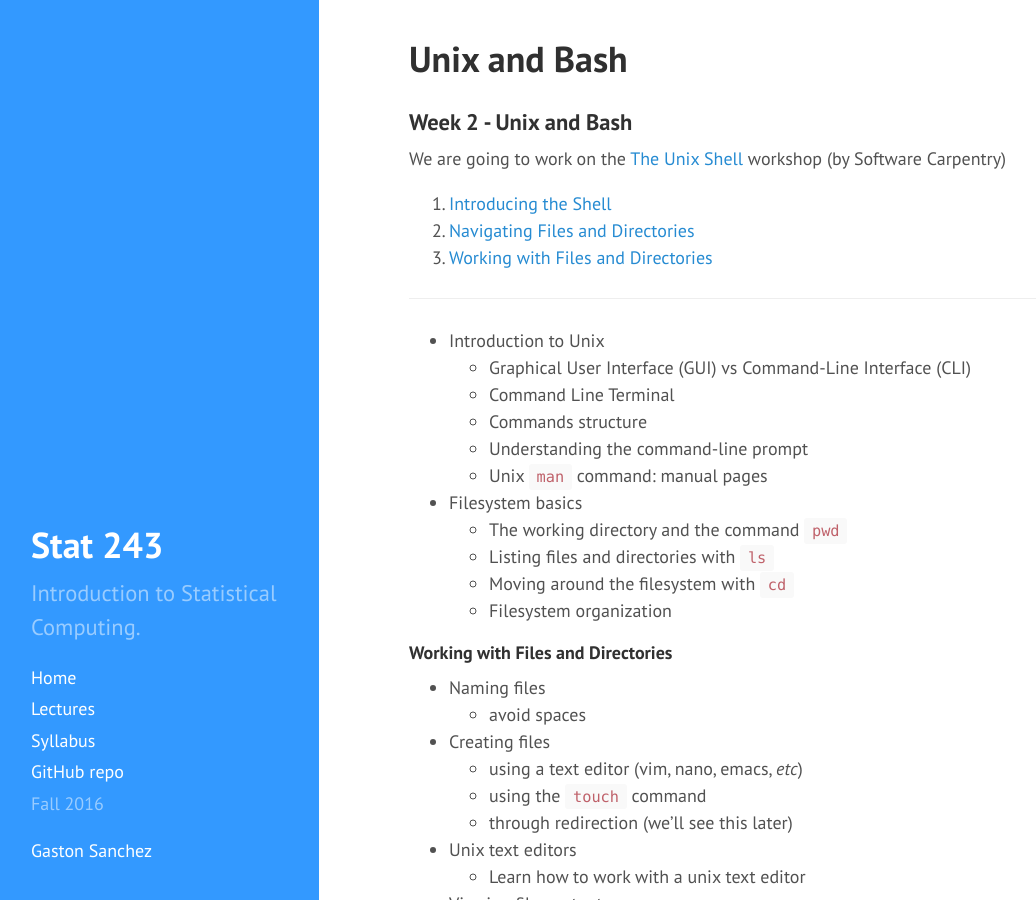
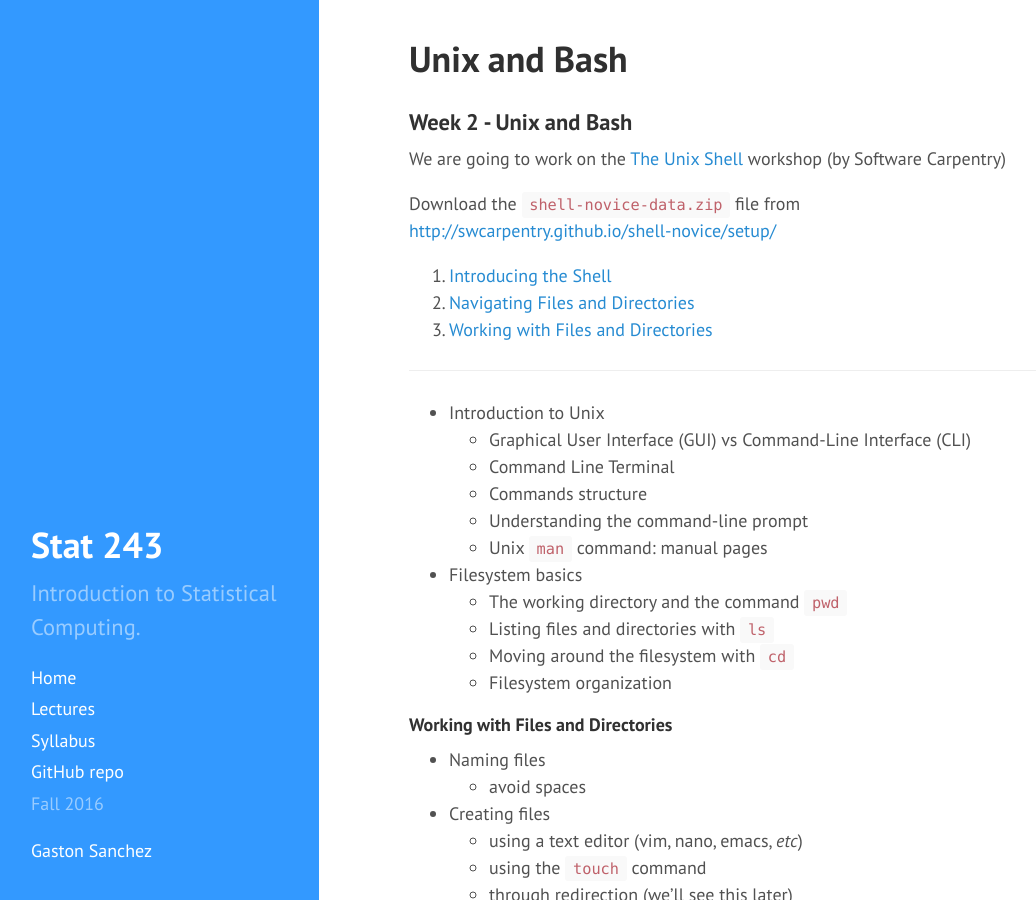
Before and after one commit to gastonstat/stat243-relic, a Jekyll site: the page built from lectures/02-bash-introduction.md, in a window 1280 px wide and 900 px high. Shown: the whole window, without its empty margins (5-1041 px from the left). Built offline with Jekyll 4.4.1, drawn with Linux system fonts in a browser that asks for light colours; nearby versions of some CDN libraries.

Commit message:
lectures: add link to download data materials for novice-shell workshop

```diff
--- a/lectures/02-bash-introduction.md
+++ b/lectures/02-bash-introduction.md
@@ -6,6 +6,8 @@ title: "Unix and Bash"
 ### Week 2 - Unix and Bash
 
 We are going to work on the [The Unix Shell](http://swcarpentry.github.io/shell-novice/) workshop (by Software Carpentry)
+
+Download the `shell-novice-data.zip` file from [http://swcarpentry.github.io/shell-novice/setup/](http://swcarpentry.github.io/shell-novice/setup/)
 
 1. [Introducing the Shell](http://swcarpentry.github.io/shell-novice/01-intro/)
 2. [Navigating Files and Directories](http://swcarpentry.github.io/shell-novice/02-filedir/)
```
